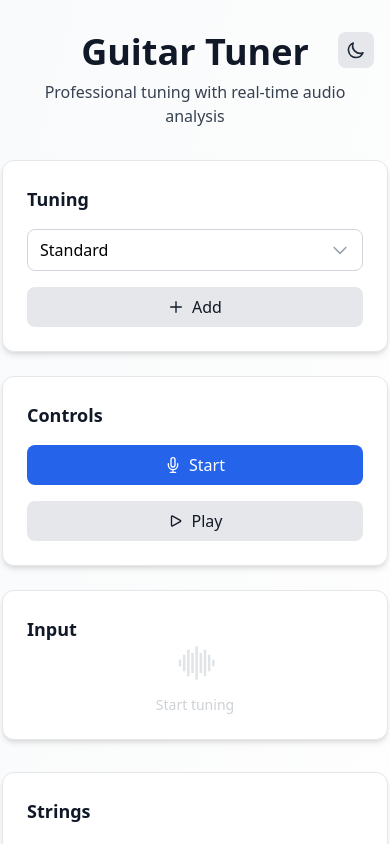
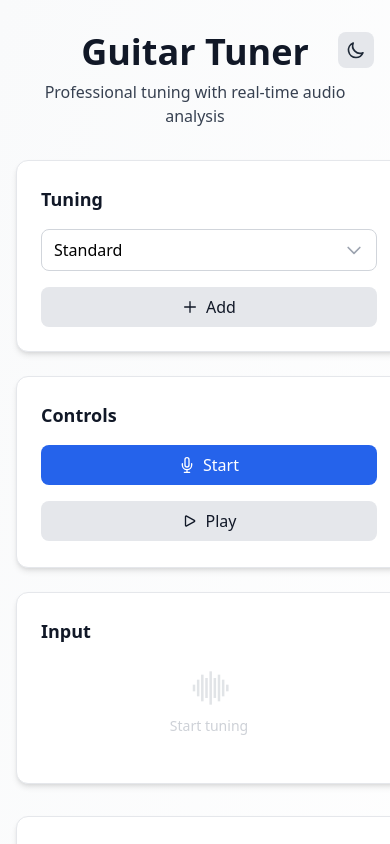
Before and after one commit to mezentsevs/guitar-tuner, a Nuxt app: page / in a window 390 px wide. Shown: the top 844 px of the page. Built offline with nearby package versions, Linux system fonts and the light colour scheme.

Commit message:
fix: improve responsive layout and alignment across screen sizes

```diff
--- a/components/Tuner.vue
+++ b/components/Tuner.vue
@@ -14,13 +14,12 @@
             </div>
 
             <!-- Main Content -->
-            <div class="grid lg:grid-cols-4 gap-8 justify-center lg:items-stretch">
-                <!-- Tuning Controls -->
-                <div
-                    class="lg:col-span-1 space-y-6 lg:space-y-0 lg:flex lg:flex-col lg:gap-6 lg:h-full">
+            <div class="grid lg:grid-cols-4 gap-8">
+                <!-- Left Sidebar - Tuning, Controls, Input -->
+                <div class="lg:col-span-1 grid gap-6 auto-rows-fr h-full">
                     <!-- Tuning Selector -->
                     <div
-                        class="lg:flex-1 bg-white dark:bg-gray-800 rounded-xl shadow-md dark:shadow-sm border border-gray-200 dark:border-none p-6 transition-colors duration-300 flex flex-col">
+                        class="bg-white dark:bg-gray-800 rounded-xl shadow-md dark:shadow-sm border border-gray-200 dark:border-none p-6 transition-colors duration-300 flex flex-col">
                         <h2 class="text-lg font-semibold text-gray-900 dark:text-white mb-4">
                             Tuning
                         </h2>
@@ -41,7 +40,7 @@
 
                     <!-- Controls -->
                     <div
-                        class="lg:flex-1 bg-white dark:bg-gray-800 rounded-xl shadow-md dark:shadow-sm border border-gray-200 dark:border-none p-6 transition-colors duration-300 flex flex-col">
+                        class="bg-white dark:bg-gray-800 rounded-xl shadow-md dark:shadow-sm border border-gray-200 dark:border-none p-6 transition-colors duration-300 flex flex-col">
                         <h2 class="text-lg font-semibold text-gray-900 dark:text-white mb-4">
                             Controls
                         </h2>
@@ -69,43 +68,45 @@
 
                     <!-- Frequency Display -->
                     <div
-                        class="lg:flex-1 bg-white dark:bg-gray-800 rounded-xl shadow-md dark:shadow-sm border border-gray-200 dark:border-none p-6 transition-colors duration-300 flex flex-col">
+                        class="bg-white dark:bg-gray-800 rounded-xl shadow-md dark:shadow-sm border border-gray-200 dark:border-none p-6 transition-colors duration-300 flex flex-col">
                         <h2 class="text-lg font-semibold text-gray-900 dark:text-white mb-4">
                             Input
                         </h2>
-                        <div class="flex-1 flex items-center justify-center">
-                            <div
-                                v-if="currentFrequency > 0"
-                                class="space-y-2 w-full transition-all duration-300 ease-in-out text-center -mt-4">
-                                <div class="text-3xl font-bold text-gray-900 dark:text-white">
-                                    {{ currentFrequency.toFixed(2) }} Hz
+                        <div class="flex-1 relative">
+                            <div class="absolute inset-0 flex items-center justify-center">
+                                <div v-if="currentFrequency > 0" class="text-center -mt-4">
+                                    <div
+                                        class="text-3xl font-bold text-gray-900 dark:text-white mb-1">
+                                        {{ currentFrequency.toFixed(2) }} Hz
+                                    </div>
+                                    <div class="text-xl text-gray-700 dark:text-gray-400">
+                                        {{ currentNote }}
+                                    </div>
                                 </div>
-                                <div class="text-xl text-gray-700 dark:text-gray-400">
-                                    {{ currentNote }}
+                                <div v-else class="text-center animate-pulse -mt-4">
+                                    <WaveIcon
+                                        class="w-10 h-10 mx-auto text-gray-400 dark:text-gray-500 opacity-60" />
+                                    <p class="text-sm text-gray-400 dark:text-gray-500 mt-2">
+                                        Start tuning
+                                    </p>
                                 </div>
-                            </div>
-                            <div
-                                v-else
-                                class="flex flex-col items-center text-gray-400 animate-pulse space-y-3 w-full -mt-4">
-                                <WaveIcon class="w-10 h-10 opacity-60" />
-                                <p class="text-sm">Start tuning</p>
                             </div>
                         </div>
                     </div>
                 </div>
 
                 <!-- Strings Grid -->
-                <div class="lg:col-span-3 lg:h-full">
+                <div class="lg:col-span-3">
                     <div
-                        class="bg-white dark:bg-gray-800 rounded-xl shadow-md dark:shadow-sm border border-gray-200 dark:border-none p-6 transition-colors duration-300 flex flex-col min-h-[500px] lg:min-h-0 lg:h-full w-full">
+                        class="bg-white dark:bg-gray-800 rounded-xl shadow-md dark:shadow-sm border border-gray-200 dark:border-none p-6 transition-colors duration-300 flex flex-col min-h-[500px] lg:min-h-0 h-full w-full">
                         <h2 class="text-lg font-semibold text-gray-900 dark:text-white mb-6">
                             Strings
                         </h2>
 
                         <div class="flex-1 flex items-center justify-center">
                             <div
-                                :class="[gridLayoutClass, containerMinWidthClass]"
-                                class="w-fit mx-auto">
+                                :class="gridLayoutClass"
+                                class="w-fit mx-auto min-w-[336px] sm:min-w-0">
                                 <StringIndicator
                                     v-for="(string, index) in currentTuning.strings"
                                     :key="index"
@@ -169,11 +170,11 @@ const stringGridLayouts: Record<number, string> = {
     1: 'grid grid-cols-1 gap-4 justify-items-center',
     2: 'grid grid-cols-2 gap-4',
     3: 'grid grid-cols-2 sm:grid-cols-3 gap-4',
-    4: 'grid grid-cols-2 sm:grid-cols-4 gap-4',
+    4: 'grid grid-cols-2 md:grid-cols-4 gap-4',
     5: 'grid grid-cols-2 sm:grid-cols-3 gap-4',
     6: 'grid grid-cols-2 sm:grid-cols-3 gap-4',
-    7: 'grid grid-cols-2 sm:grid-cols-4 gap-4',
-    8: 'grid grid-cols-2 sm:grid-cols-4 gap-4',
+    7: 'grid grid-cols-2 md:grid-cols-4 gap-4',
+    8: 'grid grid-cols-2 md:grid-cols-4 gap-4',
     9: 'grid grid-cols-2 sm:grid-cols-3 md:grid-cols-3 gap-4',
     10: 'grid grid-cols-2 sm:grid-cols-3 md:grid-cols-4 gap-4',
 };
@@ -182,10 +183,6 @@ const gridLayoutClass = computed((): string => {
     const stringCount = currentTuning.value.strings.length;
 
     return stringGridLayouts[stringCount] || stringGridLayouts[10]!;
-});
-
-const containerMinWidthClass = computed((): string => {
-    return currentTuning.value.strings.length === 1 ? 'min-w-0' : 'min-w-[336px] sm:min-w-0';
 });
 
 const toggleListening = async (): Promise<void> => {
```
